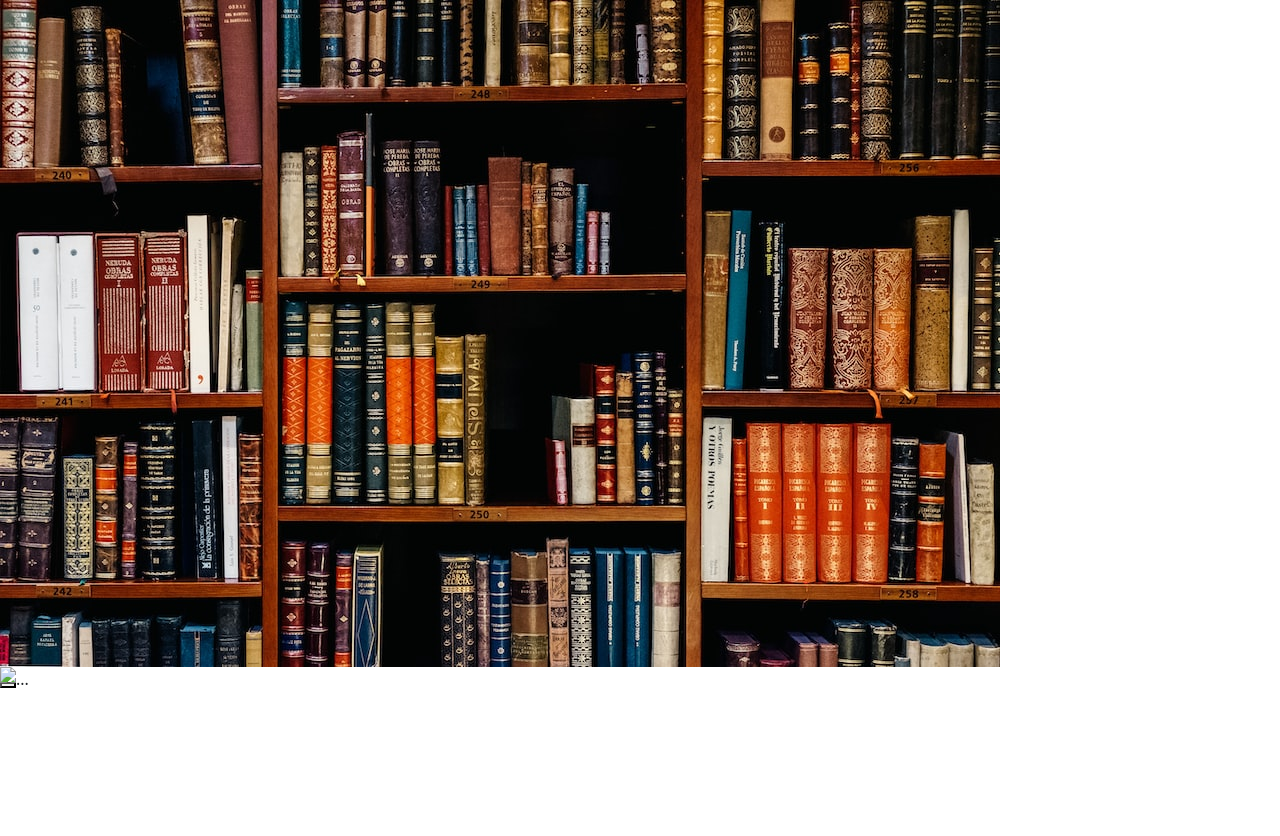
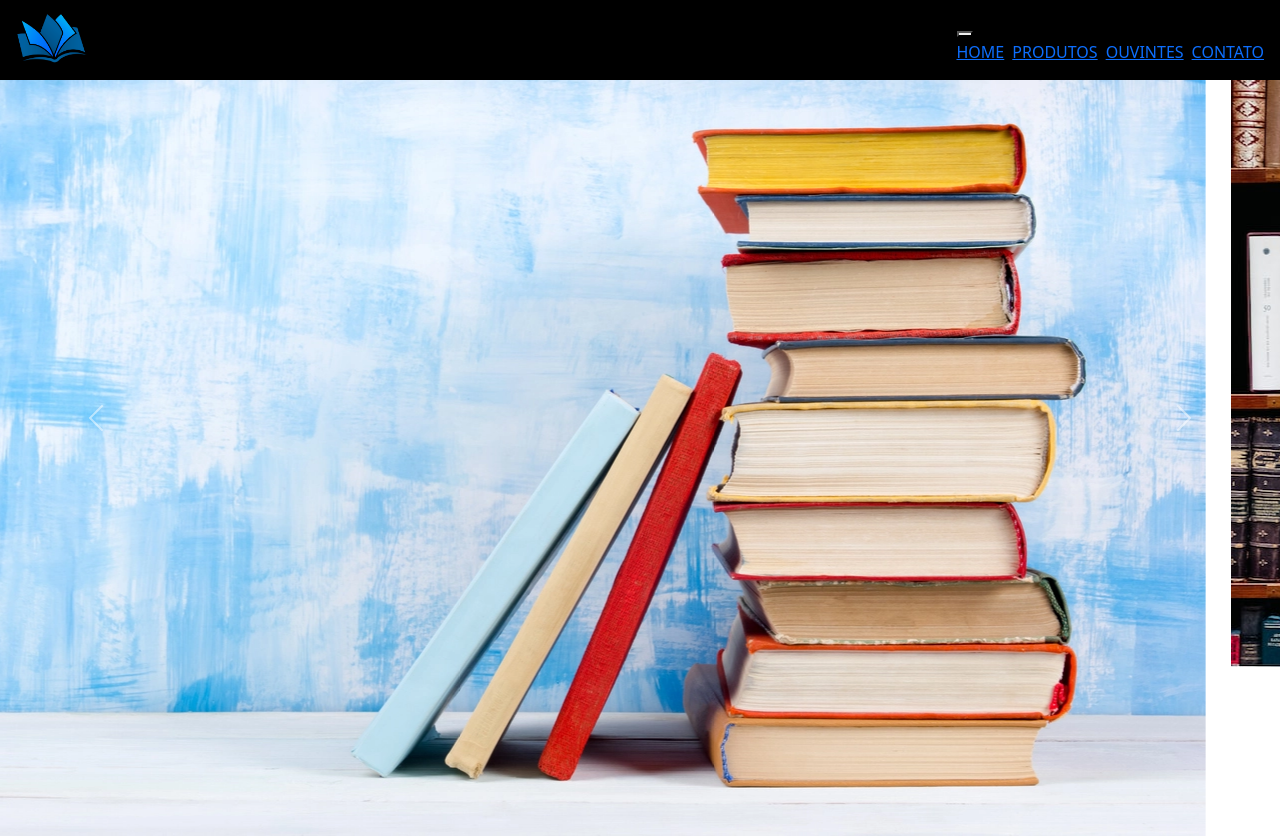
Before and after one commit to gsilvaxws/forthebooks, a plain HTML site: page index.html in a window 1280 px wide. Before the commit the page ends 800 px from the top, so only its background shows below. Drawn offline with Linux system fonts and the light colour scheme.

Commit message:
update tarde >> 22/04

```diff
--- a/css/#style.css
+++ /dev/null
@@ -1,15 +0,0 @@
-/*Aula 01 01/04/23*/
-
-body, ul{
-    margin: 10px;
-    padding: 10px;
-}
-
-#menu {
-height: 10px;
-width: 10%;
-}
-
-#menu #logo img{
-    height: 10px;
-}
--- /dev/null
+++ b/css/style.css
@@ -0,0 +1,57 @@
+/*Aula 01 01/04/23*/
+
+body, ul{
+    margin: 0px;
+    padding: 0px;
+}
+
+
+    color: rgb(67, 142, 228);
+    text-decoration: none;
+    font-family: Verdana, Geneva, Tahoma, sans-serif;
+    font-size: 1.25rem;
+    transition: 0.3s;
+}
+.link menu a:hover {
+   background: rgba(0, 0, 0, 0, 0.05);
+}
+#logo img:hover {
+   box-shadow: 4px 4px 6px #9e9e9e7a;
+   transition: 0.3s;
+}
+
+
+
+
+#logo img {
+   float: left;
+   height: 55px;
+   position: relative;
+   top: 0px;
+   left: 0px;
+}
+#header{
+   width: 100%;
+   position:fixed;
+   z-index: 90;
+   box-sizing: border-box;
+   height: 80px;
+   padding: 1rem;
+   display: flex;
+   align-items: center;
+   justify-content: space-between;
+   background: #000000;
+}
+#menu {
+     display: flex;
+     list-style: none;
+     gap: 0.5rem
+}
+#bnt-mobile {
+  display: none;
+}
+#carouselExampleInerval{
+   position: relative;
+   z-index: 10;
+   padding-top: 80px;
+}
--- a/index.html
+++ b/index.html
@@ -1,76 +1,85 @@
 <!DOCTYPE html>
-<html lang="pt br">
-</html>
+<html lang="pt-br">
+<head>
     <meta charset="UTF-8">
     <meta http-equiv="X-UA-Compatible" content="IE=edge">
     <meta name="viewport" content="width=device-width, initial-scale=1.0">
     <link rel="stylesheet" type="text/css" href="./bootstrap/css/bootstrap.min.css">
-    <link rel="stylesheet" type="text/css" href="./css/#style.css">
+    <link rel="stylesheet" type="text/css" href="./css/style.css">
     <link rel="stylesheet" href="https://fonts.googleapis.com/css?family=Montserrat">
-    <title>FOR THE BOOKS</title>
+    <title>Forthebooks</title>
 </head>
 <body>
-<!--aula 15/04/2023-->
-<!--inincio menu repositivo-->
-<div id="menu">
+    <!-- Aula 15/04/2023 -->
+    <!-- Início Menu Responsivo -->
     <header id="header">
-       <a id="logo" href="index.html"><img src="img/photo-1521587760476-6c12a4b040da.jpg"alt=""></a>
+            <a id="logo" href="index.html"><img src="./img/logo.png" alt="logo Forthebooks"></a>
+            <nav id="nav">
+                <button aria-label="abrir menu" id="bnt mobile" aria-haspopup="true" aria-controls="menu" aria aria-expanded="false">
+                    <span id="hamburguer"></span>
+                </button>
+                <ul id="menu" role="menu">
+                    <li><a class="linkmenu" href="index.html"> HOME</a>
+                    <li><a class="linkmenu" href="produtos.html"> PRODUTOS</a>
+                    <li><a class="linkmenu" href="Observaçoes.html">OUVINTES</a>
+                    <li><a class="linkmenu" href="contato.html"> CONTATO</a>
+                    </ul>
+            </nav>
+    </header>
+    <!-- Fim menu responsivo-->
 
-     </header>
-      <!--fim menu responsivel-->
-
-      <!-- inicio carousel pagina principal -->
-    <div id="carouselExampleInterval" class="carousel slide">
-        </div class="caroussel-inner">
-          <div class="carousel-item active" data-mdb-interval="100">
+    <!-- Início corousel página principal -->
+    <div id="carouselExampleInterval" class="carousel slide"data-bs-ride="carousel">
+        <div class="carousel-inner">
+            <div class="carousel-item active"data-bs-interval="100">
                 <img
-              src="./img/iStock-506432952 01.jpeg"
-               class="d-block w-100"
+                src="img/R.jpg"
+                class="d-block w-"
                 alt="..."
                 />
             </div>
-          <div class="carousel-item" data-mdb-interval="100">
+            <div class="carousel-item"data-bs-interval="100">
                 <img
-              src="./img/History-of-Audiobooks 02.jpg"
-               class="d-block w-100"
+                src="img/iStock-506432952 (1).jpeg"
+                class="d-block w-"
                 alt="..."
                 />
             </div>
-          <div class="carousel-item" data-mdb-interval="100">
+            <div class="carousel-item"data-bs-interval="100">
                 <img
-              src="./img/pexels-alexander-grey-1148399 03.jpg"
-               class="d-block w-100"
-               alt="..."
-                 />
+                src="/img/photo-1521587760476-6c12a4b040da.jpg"
+                class="d-block w-"
+                alt="...">
+
             </div>
-          <div class="carousel-item" data-mdb-interval="100">
-              <img
-              src="./img/R 04.jpg"
-               class="d-block w-100"
-               alt="..."
-                />
-            </div>
-            <!--alt + shift + seta para baixo, copia conteudo-->
-            <!-- inicio controle caroussel -->
+            <!-- Alt + Shift + Seta para baixo, copia contéudo -->
+            <!-- Início controle carousel -->
             <button
-                class="caroussel-control-prev"
-                dat-mdb-target="#carousselExampleInterval"
+                class="carousel-control-prev"
+                data-bs-target="#carouselExampleInterval"
                 type="button"
-                data-mdb-slide="prev"
-
-            <span class="caroussel-control-prev-icon" aria-hidden="true"></span>
+               data-bs-slide="prev"
+            >
+                <span class="carousel-control-prev-icon" aria-hidden="true"></span>
+                <span class="visually-hidden">Previous</span>
             </button>
-
-
-
-
-
-
-
+            <button
+                class="carousel-control-next"
+               data-bs-target="#carouselExampleInterval"
+                type="button"
+               data-bs-slide="next"
+               >
+                <span class="carousel-control-next-icon" aria-hidden="true"></span>
+                <span class="visually-hidden">Next</span>
+            </button>
         </div>
 
     </div>
 
+</body>
 
-</body>
+<script type="text/javascript" src="./bootstrap/js/bootstrap.min.js">
+
+</script>
+
 </html>
```
Also changed, not shown: img/livros-de-design-grafico-1170x780.jpg.webp (added), img/logo.png (added). Lines whose indentation alone changed are shown as unchanged.
